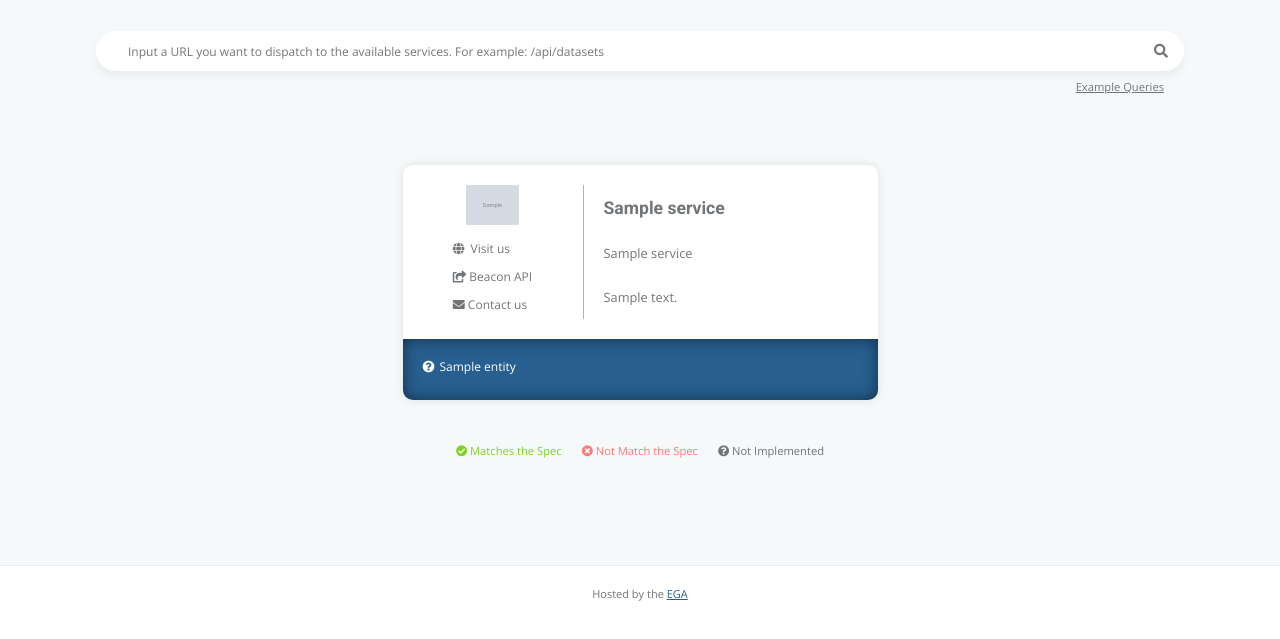
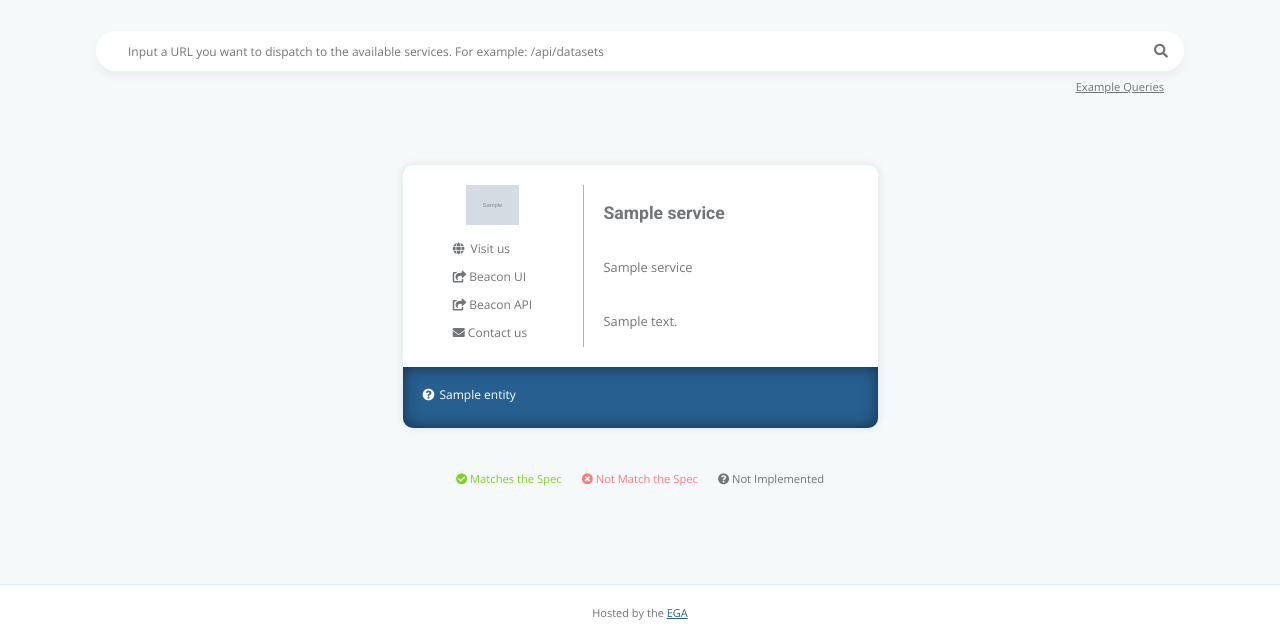
Before and after one commit to EGA-archive/ServicesRegistry, a Python web app: template templates/index.html in a window 1280 px wide. Shown: the part 179-818 px from the top of the page. Run offline with Jinja, Linux system fonts and the light colour scheme; the template is opened without the code that fills it: most values are stand-ins (such as "Sample title", 1, 10 or a date in 2020); some libraries are stand-ins or nearby versions.

Commit message:
beacon api url label changed to the beacon ui and another url added as beacon ui

```diff
--- a/services_registry/ui.py
+++ b/services_registry/ui.py
@@ -67,7 +67,8 @@ def explore_service(name, url, info, error):
         "name": response.get("name"),
         "description": response.get("description"),
         "visit_us": org.get("welcomeUrl"),
-        "beacon_api": response.get("welcomeUrl"),
+        "beacon_ui": response.get("welcomeUrl"),
+        "beacon_api": url,
         "contact_us": org.get("contactUrl"),
         "logo_url": check_logo(org.get("logoUrl"))
     }
--- a/templates/card.html
+++ b/templates/card.html
@@ -9,7 +9,12 @@
             <a href="{{ service.visit_us }}"><i class="fas fa-globe"></i> Visit us</a>
           </li>
         {% endif %}
-        {% if service.beacon_api %}
+        {% if service.beacon_ui %}
+          <li>
+            <a href="{{ service.beacon_ui }}"><i class="fas fa-share-square"></i>Beacon UI</a>
+          </li>
+        {% endif %}
+        {% if service.beacon_ui %}
           <li>
             <a href="{{ service.beacon_api }}"><i class="fas fa-share-square"></i>Beacon API</a>
           </li>
```
